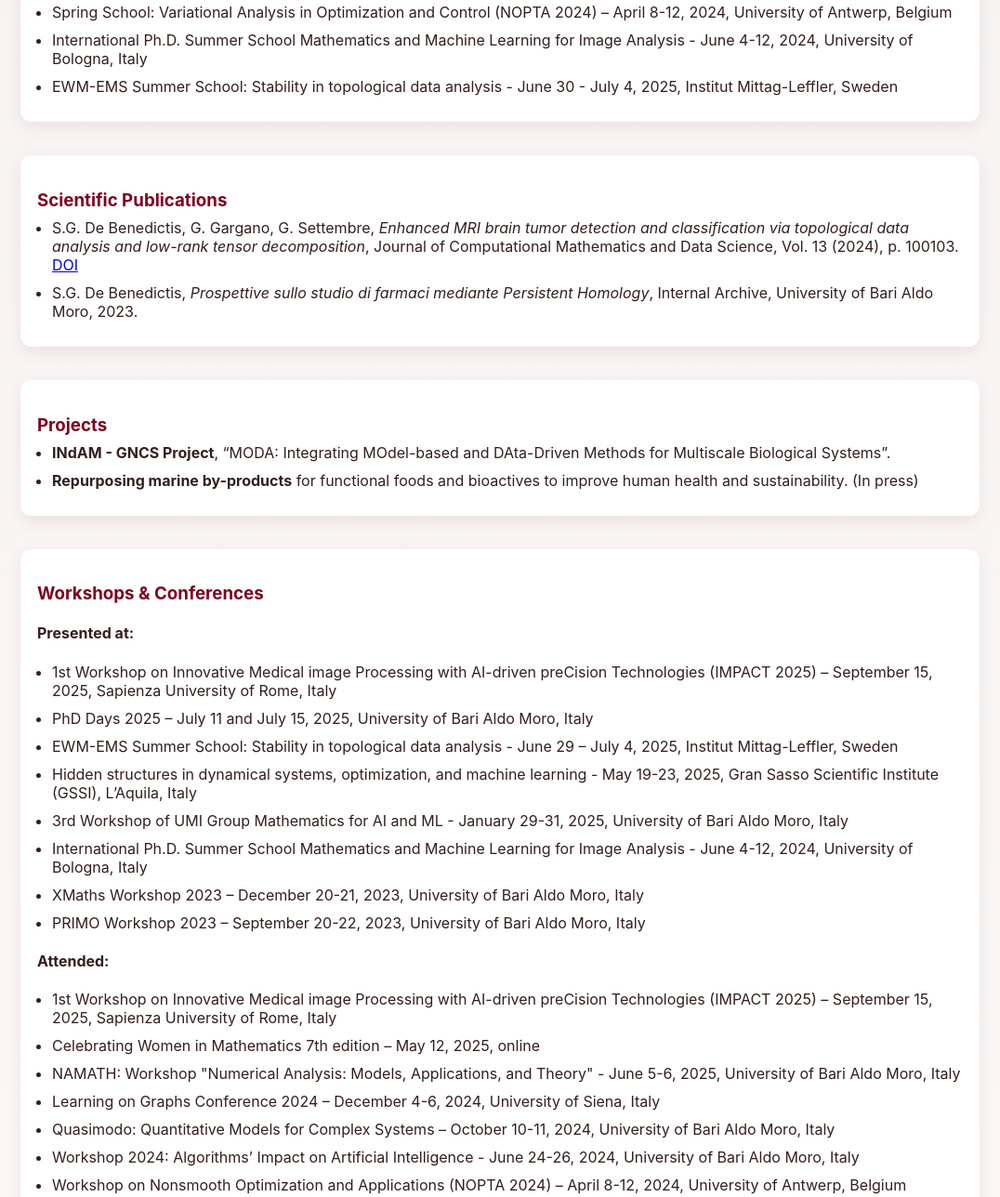
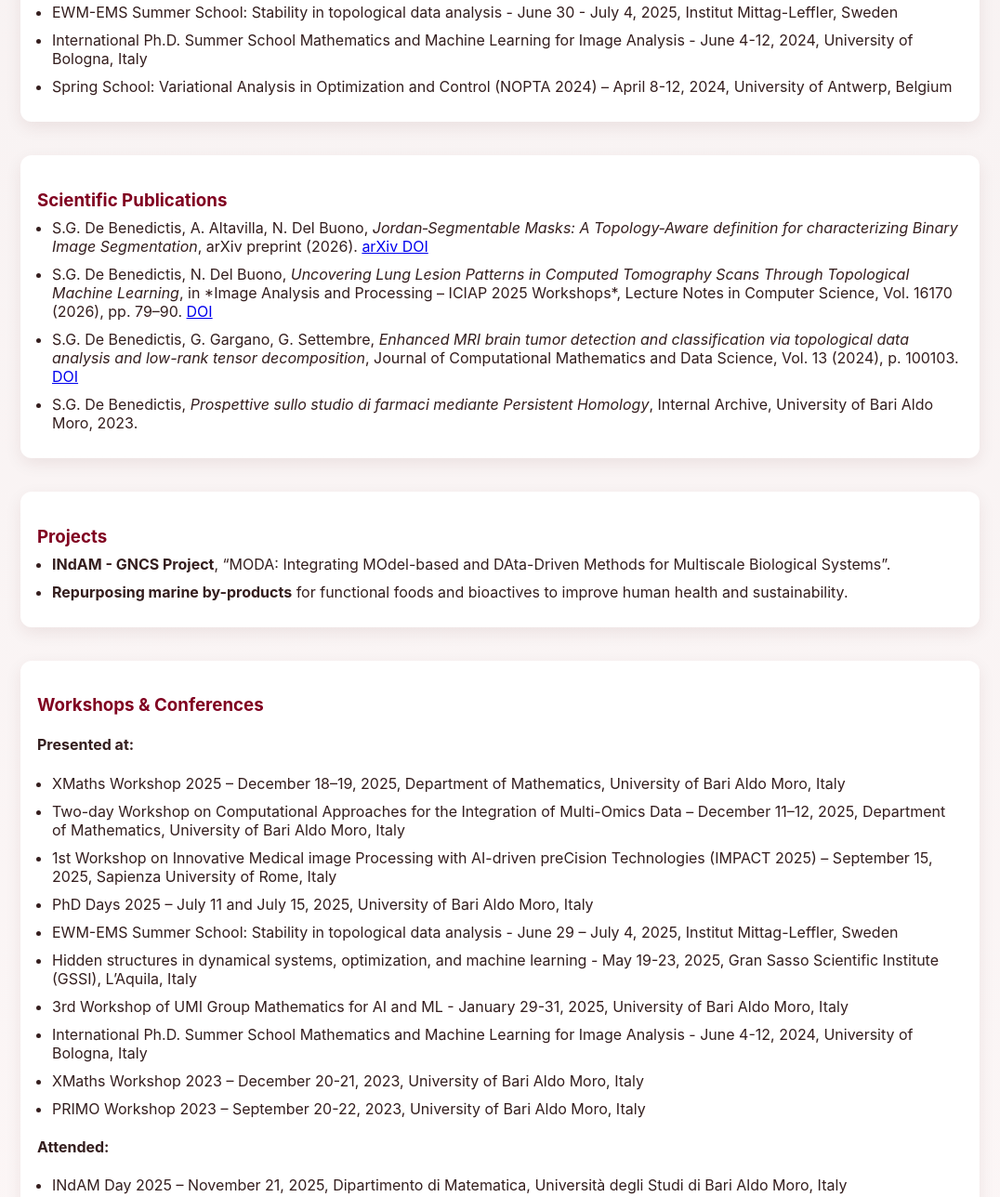
Before and after one commit to serenagdebenedictis/serenagdebenedictis.github.io, a plain HTML site: page index.html in a window 1280 px wide. Shown: the part 1267-2555 px from the top of the page at 93% size, without its empty margins (102-1178 px from the left). Drawn offline with Linux system fonts and the light colour scheme.

Commit message:
Update index.html

```diff
--- a/index.html
+++ b/index.html
@@ -112,9 +112,9 @@
       <section class="card">
         <h3 class="section-title">Attended Schools</h3>
         <ul class="pub summer-schools">
+          <li>EWM-EMS Summer School: Stability in topological data analysis - June 30 - July 4, 2025, Institut Mittag-Leffler, Sweden</li>
+          <li>International Ph.D. Summer School Mathematics and Machine Learning for Image Analysis - June 4-12, 2024, University of Bologna, Italy </li>
           <li>Spring School: Variational Analysis in Optimization and Control (NOPTA 2024) – April 8-12, 2024, University of Antwerp, Belgium </li>
-          <li>International Ph.D. Summer School Mathematics and Machine Learning for Image Analysis - June 4-12, 2024, University of Bologna, Italy </li>
-          <li>EWM-EMS Summer School: Stability in topological data analysis - June 30 - July 4, 2025, Institut Mittag-Leffler, Sweden</li>
         </ul>
       </section>
 
@@ -122,6 +122,8 @@
       <section class="card">
         <h3 class="section-title">Scientific Publications</h3>
         <ul class="pub">
+          <li>S.G. De Benedictis, A. Altavilla, N. Del Buono, <em>Jordan‑Segmentable Masks: A Topology‑Aware definition for characterizing Binary Image Segmentation</em>, arXiv preprint (2026). <a href="https://doi.org/10.48550/arXiv.2601.10577" target="_blank">arXiv DOI</a></li>
+          <li>S.G. De Benedictis, N. Del Buono, <em>Uncovering Lung Lesion Patterns in Computed Tomography Scans Through Topological Machine Learning</em>, in *Image Analysis and Processing – ICIAP 2025 Workshops*, Lecture Notes in Computer Science, Vol. 16170 (2026), pp. 79–90. <a href="https://doi.org/10.1007/978-3-032-11381-8_7" target="_blank">DOI</a></li>
           <li>S.G. De Benedictis, G. Gargano, G. Settembre, <em>Enhanced MRI brain tumor detection and classification via topological data analysis and low-rank tensor decomposition</em>, Journal of Computational Mathematics and Data Science, Vol. 13 (2024), p. 100103. <a href="https://doi.org/10.1016/j.jcmds.2024.100103" target="_blank">DOI</a></li>
           <li>S.G. De Benedictis, <em>Prospettive sullo studio di farmaci mediante Persistent Homology</em>, Internal Archive, University of Bari Aldo Moro, 2023.</li>
         </ul>
@@ -132,7 +134,7 @@
         <h3 class="section-title">Projects</h3>
         <ul class="pub">
           <li><strong>INdAM - GNCS Project</strong>, “MODA: Integrating MOdel-based and DAta-Driven Methods for Multiscale Biological Systems”.</li>
-          <li><strong>Repurposing marine by-products</strong> for functional foods and bioactives to improve human health and sustainability. (In press)</li>
+          <li><strong>Repurposing marine by-products</strong> for functional foods and bioactives to improve human health and sustainability. </li>
         </ul>
       </section>
 
@@ -141,6 +143,8 @@
         <h3 class="section-title">Workshops & Conferences</h3>
         <h4>Presented at:</h4>
         <ul class="pub">
+          <li>XMaths Workshop 2025 – December 18–19, 2025, Department of Mathematics, University of Bari Aldo Moro, Italy</li>
+          <li>Two-day Workshop on Computational Approaches for the Integration of Multi-Omics Data – December 11–12, 2025, Department of Mathematics, University of Bari Aldo Moro, Italy</li>
           <li>1st Workshop on Innovative Medical image Processing with AI-driven preCision Technologies (IMPACT 2025) – September 15, 2025, Sapienza University of Rome, Italy</li>
           <li>PhD Days 2025 – July 11 and July 15, 2025, University of Bari Aldo Moro, Italy</li>
           <li>EWM-EMS Summer School: Stability in topological data analysis - June 29 – July 4, 2025, Institut Mittag-Leffler, Sweden</li>
@@ -152,7 +156,7 @@
         </ul>
         <h4>Attended:</h4>
         <ul class="pub">
-          <li>1st Workshop on Innovative Medical image Processing with AI-driven preCision Technologies (IMPACT 2025) – September 15, 2025, Sapienza University of Rome, Italy</li>
+          <li>INdAM Day 2025 – November 21, 2025, Dipartimento di Matematica, Università degli Studi di Bari Aldo Moro, Italy</li>
           <li>Celebrating Women in Mathematics 7th edition – May 12, 2025, online</li>
           <li>NAMATH: Workshop "Numerical Analysis: Models, Applications, and Theory" - June 5-6, 2025, University of Bari Aldo Moro, Italy</li>
           <li>Learning on Graphs Conference 2024 – December 4-6, 2024, University of Siena, Italy</li>
```
